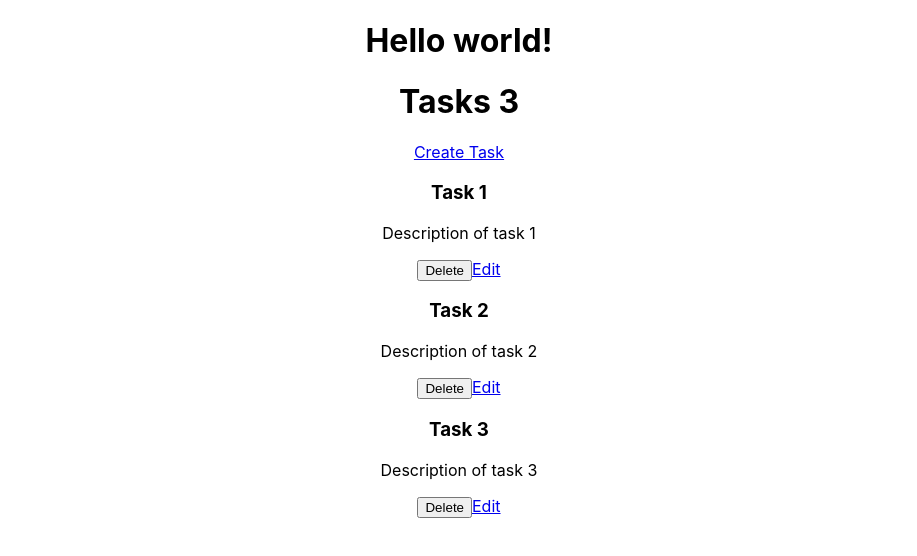
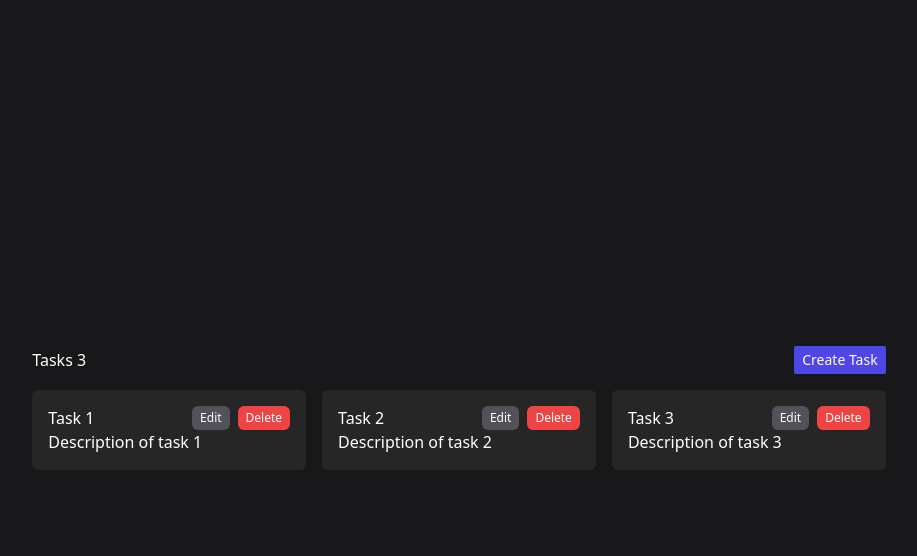
Before and after one commit to stacklast/react-rtk-crud, a React (Create React App) app: page / in a window 1280 px wide. Shown: the top 556 px of the page, without its empty margins (181-1098 px from the left). Built offline with nearby package versions, Linux system fonts and the light colour scheme.

Commit message:
add: taildwind and UI styled

```diff
--- a/package.json
+++ b/package.json
@@ -38,5 +38,10 @@
       "last 1 firefox version",
       "last 1 safari version"
     ]
+  },
+  "devDependencies": {
+    "autoprefixer": "^10.4.13",
+    "postcss": "^8.4.20",
+    "tailwindcss": "^3.2.4"
   }
 }
--- /dev/null
+++ b/postcss.config.js
@@ -0,0 +1,6 @@
+module.exports = {
+  plugins: {
+    tailwindcss: {},
+    autoprefixer: {},
+  },
+}
--- a/src/App.js
+++ b/src/App.js
@@ -5,8 +5,8 @@
 
 function App() {
   return (
-    <div className="App">
-      <h1>Hello world!</h1>
+    <div className="bg-zinc-900 h-screen text-white">
+      <div className="flex items-center justify-center h-full">
         <BrowserRouter>
           <Routes>
             <Route path="/" element={<TaskList />} />
@@ -15,6 +15,7 @@
           </Routes>
         </BrowserRouter>
       </div>
+    </div>
   );
 }
 
--- a/src/app/components/TaskForm.js
+++ b/src/app/components/TaskForm.js
@@ -37,23 +37,31 @@
     if (params.id) {
       setTask(tasks.find((task) => task.id === params.id));
     }
-  }, []);
+  }, [params.id, tasks]);
   return (
-    <form onSubmit={handleSubmit}>
+    <form onSubmit={handleSubmit} className="bg-zinc-800 max-w-sm p-4">
+      <label className="block text-xs font-bold mb-2" htmlFor="title">
+        Task:
+      </label>
       <input
+        className="w-full p-2 rounded-md bg-zinc-600 mb-2"
         name="title"
         type="text"
         placeholder="title"
         onChange={handleChange}
         value={task.title}
       />
+      <label className="block text-xs font-bold mb-2" htmlFor="description">
+        Description:
+      </label>
       <textarea
+        className="w-full p-2 rounded-md bg-zinc-600 mb-2"
         name="description"
         placeholder="description"
         onChange={handleChange}
         value={task.description}
       />
-      <button>Save</button>
+      <button className="bg-indigo-600 px-2 py-1">Save</button>
     </form>
   );
 };
--- a/src/app/components/TaskList.js
+++ b/src/app/components/TaskList.js
@@ -10,19 +10,41 @@
     dispatch(deleteTask(id));
   };
   return (
-    <div>
-      <header>
+    <div className="w-4/6">
+      <header className="flex justify-between items-center py-4">
         <h1>Tasks {tasks.length}</h1>
-        <Link to="/create-task">Create Task</Link>
+        <Link
+          to="/create-task"
+          className="bg-indigo-600 px-2 py-1 rounded-sm text-sm"
+        >
+          Create Task
+        </Link>
       </header>
-      {tasks.map((task) => (
-        <div key={task.id}>
-          <h3>{task.title}</h3>
-          <p>{task.description}</p>
-          <button onClick={() => handleDelete(task.id)}>Delete</button>
-          <Link to={`/edit-task/${task.id}`}>Edit</Link>
-        </div>
-      ))}
+      <div className="grid grid-cols-3 gap-x-4">
+        {tasks.map((task) => (
+          <div key={task.id} className="bg-neutral-800 p-4 rounded-md">
+            <header className="flex justify-between">
+              <h3>{task.title}</h3>
+              <div className="flex  gap-x-2">
+                <Link
+                  className="bg-zinc-600 px-2 py-1 text-xs rounded-md"
+                  to={`/edit-task/${task.id}`}
+                >
+                  Edit
+                </Link>
+                <button
+                  className="bg-red-500 px-2 py-1 rounded-md text-xs"
+                  onClick={() => handleDelete(task.id)}
+                >
+                  Delete
+                </button>
+              </div>
+            </header>
+
+            <p>{task.description}</p>
+          </div>
+        ))}
+      </div>
     </div>
   );
 };
--- a/src/index.css
+++ b/src/index.css
@@ -1,13 +1,3 @@
-body {
-  margin: 0;
-  font-family: -apple-system, BlinkMacSystemFont, 'Segoe UI', 'Roboto', 'Oxygen',
-    'Ubuntu', 'Cantarell', 'Fira Sans', 'Droid Sans', 'Helvetica Neue',
-    sans-serif;
-  -webkit-font-smoothing: antialiased;
-  -moz-osx-font-smoothing: grayscale;
-}
-
-code {
-  font-family: source-code-pro, Menlo, Monaco, Consolas, 'Courier New',
-    monospace;
-}
+@tailwind base;
+@tailwind components;
+@tailwind utilities;
--- /dev/null
+++ b/tailwind.config.js
@@ -0,0 +1,8 @@
+/** @type {import('tailwindcss').Config} */
+module.exports = {
+  content: ["./src/**/*.{js,jsx,ts,tsx}"],
+  theme: {
+    extend: {},
+  },
+  plugins: [],
+};
```
Also changed, not shown: 1 other file (tests, documents, lock files or other folders). Lines whose indentation alone changed are shown as unchanged.
